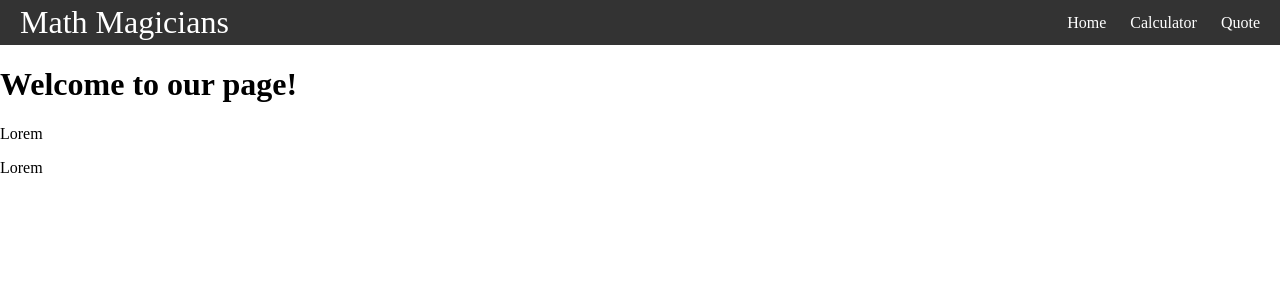
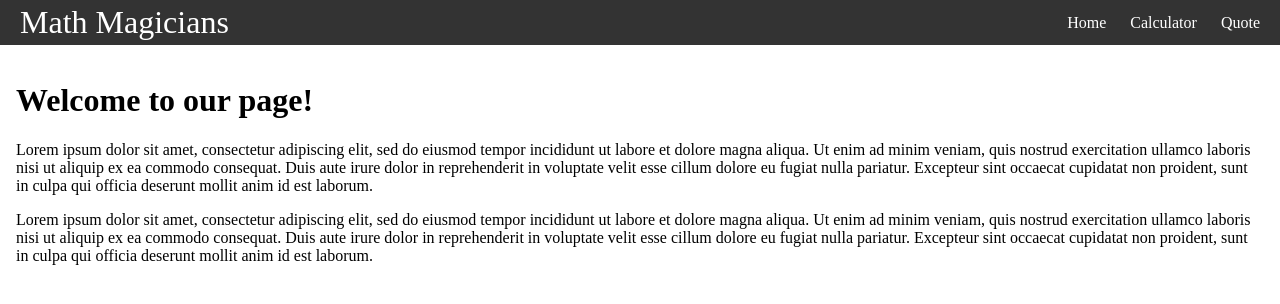
Before and after one commit to muhammedb8826/Calculator, a React (Create React App) app: page / in a window 1280 px wide. Shown: the top 304 px of the page. Built offline with nearby package versions, Linux system fonts and the light colour scheme.

Commit message:
Add styles to router

```diff
--- a/src/components/Calculator.js
+++ b/src/components/Calculator.js
@@ -18,6 +18,8 @@
   };
 
   return (
+    <div className="calculator-container">
+      <h1>Lets do some math!</h1>
       <div className="calculator-grid">
         <div className="output">
           <div className="previous-operand">
@@ -54,5 +56,6 @@
         <button type="button" onClick={() => calculations('.')}>.</button>
         <button type="button" className="operator" onClick={() => calculations('=')}>=</button>
       </div>
+    </div>
   );
 }
--- a/src/components/Home.js
+++ b/src/components/Home.js
@@ -1,9 +1,30 @@
 export default function Home() {
   return (
-    <div className="home">
+    <div style={{ padding: '1rem' }}>
       <h1>Welcome to our page!</h1>
-      <p>Lorem</p>
-      <p>Lorem</p>
+      <p>
+        Lorem ipsum dolor sit amet, consectetur adipiscing
+        elit, sed do eiusmod tempor incididunt ut labore et
+        dolore magna aliqua. Ut enim ad minim veniam, quis
+        nostrud exercitation ullamco laboris nisi ut aliquip
+        ex ea commodo consequat. Duis aute irure dolor
+        in reprehenderit in voluptate velit esse cillum
+        dolore eu fugiat nulla pariatur. Excepteur sint
+        occaecat cupidatat non proident, sunt in culpa
+        qui officia deserunt mollit anim id est laborum.
+      </p>
+      <p>
+        Lorem ipsum dolor sit amet,
+        consectetur adipiscing elit,
+        sed do eiusmod tempor incididunt ut labore et dolore magna aliqua.
+        Ut enim ad minim veniam,
+        quis nostrud exercitation ullamco laboris nisi ut aliquip ex ea commodo consequat.
+        Duis aute irure dolor in reprehenderit
+        in voluptate velit esse cillum dolore eu fugiat nulla pariatur.
+        Excepteur sint occaecat cupidatat non proident, sunt in culpa qui officia
+        deserunt mollit anim id est laborum.
+
+      </p>
     </div>
   );
 }
--- a/src/index.css
+++ b/src/index.css
@@ -37,12 +37,19 @@
   padding: 0.25rem;
 }
 
-.nav li.active {
+.nav li .active {
   background-color: #555;
 }
 
 .nav li:hover {
   background-color: #777;
+}
+
+.calculator-container {
+  padding: 1rem;
+  display: flex;
+  align-items: flex-start;
+  justify-content: space-evenly;
 }
 
 .calculator-grid {
@@ -96,7 +103,11 @@
 }
 
 .fetched-data {
-  width: 40%;
+  padding: 3rem;
+  min-height: 75vh;
+  display: flex;
+  justify-content: center;
+  align-items: center;
   font-size: 2rem;
   font-family: Cambria, Cochin, Georgia, Times, 'Times New Roman', serif;
   list-style: none;
```
Lines whose indentation alone changed are shown as unchanged.
